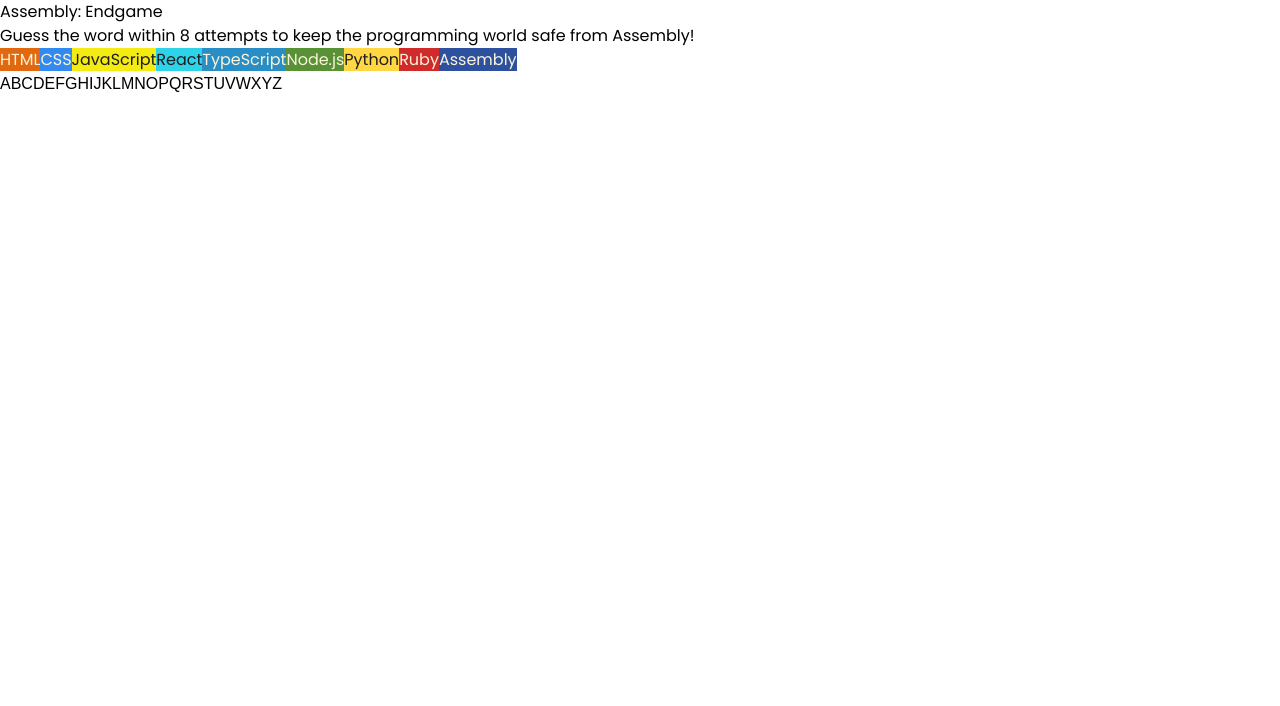
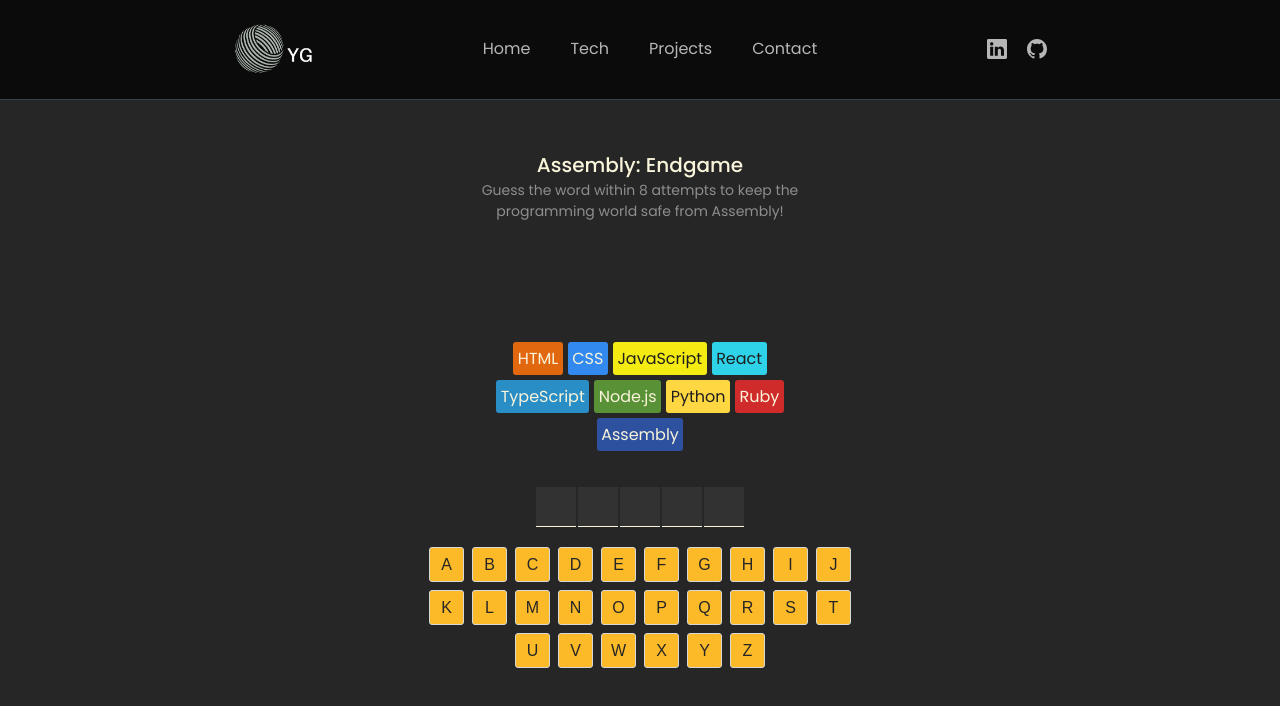
Before and after one commit to Ygrebinskiy/ygrebinskiy.github.io, a React (Vite) app: page /endgame in a window 1280 px wide. Shown: the top 706 px of the page. Built offline with nearby package versions, Linux system fonts and the light colour scheme.

Commit message:
Fixed up hangman to work on click! Looks good :)

```diff
--- a/src/Hangman.module.css
+++ b/src/Hangman.module.css
@@ -1,39 +1,33 @@
-* {
-    box-sizing: border-box;
-}
-
-body {
+.HangmanBody {
     margin: 0;
     font-family: "Hanken Grotesk", Arial, sans-serif;
     background-color: #262626;
     color: #D9D9D9;
     padding: 20px;
+    padding-top: 150px;
     height: 100vh;
-}
-
-main {
     display: flex;
     flex-direction: column;
     align-items: center;
 }
 
-header {
+.HangmanHeader {
     text-align: center;
 }
 
-header > h1 {
+.HangmanHeader > h1 {
     font-size: 1.25rem;
     font-weight: 500;
     color: #F9F4DA;
 }
 
-header > p {
+.HangmanHeader > p {
     font-size: 0.875rem;
     max-width: 350px;
     color: #8E8E8E;
 }
 
-section.game-status {
+.HangmanSection.gameStatus {
     display: flex;
     flex-direction: column;
     align-items: center;
@@ -46,34 +40,34 @@ section.game-status {
     margin-block: 30px;
 }
 
-section.game-status.won {
+.HangmanSection.gameStatus.won {
     background-color: #10A95B;
 }
 
-section.game-status.lost {
+.HangmanSection.gameStatus.lost {
     background-color: #BA2A2A;
 }
 
-section.game-status.farewell {
+.HangmanSection.gameStatus.farewell {
     background-color: #7A5EA7;
     border: 1px dashed #323232;
 }
 
-section.game-status > p {
+.HangmanSection.gameStatus > p {
     margin: 5px;
 }
 
-section.game-status > p.farewell-message {
+.HangmanSection.gameStatus > p.farewellMessage {
     font-style: italic;
     font-weight: 400;
 }
 
-section.game-status > h2 {
+.HangmanSection.game-status > h2 {
     font-size: 1.25rem;
     margin: 5px
 }
 
-section.language-chips {
+.HangmanSection.languageChips {
     display: flex;
     flex-wrap: wrap;
     gap: 5px;
@@ -82,14 +76,14 @@ section.language-chips {
     margin-bottom: 36px;
 }
 
-span.chip {
+.HangmanSpan.chip {
     border-radius: 3px;
     padding: 4.5px;
     position: relative;
 }
 
 /* Dimmed overlay with skull on "lost" languages */
-span.chip.lost::before {
+.HangmanSpan.chip.lost::before {
     content: "💀";
     position: absolute;
     display: flex;
@@ -103,14 +97,14 @@ span.chip.lost::before {
     background-color: rgba(0, 0, 0, 0.7);
 }
 
-section.word {
+.HangmanSection.word {
     display: flex;
     justify-content: center;
     gap: 2px;
     margin-bottom: 20px;
 }
 
-section.word > span {
+.HangmanSection.word > span {
     height: 40px;
     width: 40px;
     background-color: #323232;
@@ -121,11 +115,11 @@ section.word > span {
     border-bottom: 1px solid #F9F4DA;
 }
 
-section.word > span.missed-letter {
+.HangmanSection.word > span.missedLetter {
     color: #EC5D49;
 }
 
-section.keyboard {
+.HangmanSection.keyboard {
     display: flex;
     flex-wrap: wrap;
     gap: 8px;
@@ -134,29 +128,30 @@ section.keyboard {
     margin-bottom: 36px;
 }
 
-section.keyboard > button {
+.HangmanSection.keyboard > button {
     height: 35px;
     width: 35px;
     background-color: #FCBA29;
     border: 1px solid #D7D7D7;
     border-radius: 3px;
     cursor: pointer;
+    color: #262626 ;
 }
 
-section.keyboard > button.correct {
+.HangmanSection.keyboard > button.correct {
     background-color: #10A95B;
 }
 
-section.keyboard > button.wrong {
+.HangmanSection.keyboard > button.wrong {
     background-color: #EC5D49;
 }
 
-section.keyboard > button:disabled {
+.HangmanSection.keyboard > button:disabled {
     cursor: not-allowed;
     opacity: 0.5
 }
 
-button.new-game {
+.HangmanButton.newGame {
     background-color: #11B5E5;
     border: 1px solid #D7D7D7;
     border-radius: 4px;
@@ -168,7 +163,7 @@ button.new-game {
     cursor: pointer;
 }
 
-.sr-only {
+.srOnly {
     position: absolute;
     width: 1px;
     height: 1px;
--- a/src/Project.js
+++ b/src/Project.js
@@ -2,7 +2,6 @@ import TenziImage from "./assets/Tenzi.jpg"
 import HangMan from "./assets/Hangman2.png"
 import Heatmap from "./assets/Heatmap.jpeg"
 import Wordle from "./assets/wordle.webp"
-import image5 from "./assets/5.png"
 
 export const projectsData = [
     {
@@ -32,12 +31,5 @@ export const projectsData = [
         description: "Want to practice your Wordle skills in your downtime? This is the place to do it! ",
         technologies: ["HTML", "CSS", "React"],
         windowURL: ""
-    },
-    {
-        image: image5,
-        title: "Project 5",
-        description: "Sample description",
-        technologies: ["HTML", "CSS", "React"],
-        windowURL: ""
     }
 ]
--- a/src/pages/HangmanPage/HangmanPage.jsx
+++ b/src/pages/HangmanPage/HangmanPage.jsx
@@ -4,6 +4,8 @@ import { languages } from "./languages"
 import { getFarewellText, getRandomWord } from "./utils"
 import Confetti from "react-confetti"
 import { useWindowSize } from 'react-use'
+import HangmanStyle from './../../Hangman.module.css'
+import Navbar from "../../components/Navbar"
 
 export default function AssemblyEndgame() {
     // State values
@@ -44,10 +46,10 @@ export default function AssemblyEndgame() {
             backgroundColor: lang.backgroundColor,
             color: lang.color
         }
-        const className = clsx("chip", isLanguageLost && "lost")
+
         return (
             <span
-                className={className}
+                className={`${HangmanStyle.HangmanSpan} ${HangmanStyle.chip} ${isLanguageLost && HangmanStyle.lost}`}
                 style={styles}
                 key={lang.name}
             >
@@ -58,11 +60,9 @@ export default function AssemblyEndgame() {
 
     const letterElements = currentWord.split("").map((letter, index) => {
         const shouldRevealLetter = isGameLost || guessedLetters.includes(letter)
-        const letterClassName = clsx(
-            isGameLost && !guessedLetters.includes(letter) && "missed-letter"
-        )
+
         return (
-            <span key={index} className={letterClassName}>
+            <span key={index} className={`${HangmanStyle.HangmanSpan} ${isGameLost && !guessedLetters.includes(letter) && HangmanStyle.missedLetter}`}>
                 {shouldRevealLetter ? letter.toUpperCase() : ""}
             </span>
         )
@@ -72,14 +72,10 @@ export default function AssemblyEndgame() {
         const isGuessed = guessedLetters.includes(letter)
         const isCorrect = isGuessed && currentWord.includes(letter)
         const isWrong = isGuessed && !currentWord.includes(letter)
-        const className = clsx({
-            correct: isCorrect,
-            wrong: isWrong
-        })
 
         return (
             <button
-                className={className}
+                className={`${isCorrect && HangmanStyle.correct} ${isWrong && HangmanStyle.wrong}`}
                 key={letter}
                 disabled={isGameOver}
                 aria-disabled={guessedLetters.includes(letter)}
@@ -91,7 +87,7 @@ export default function AssemblyEndgame() {
         )
     })
 
-    const gameStatusClass = clsx("game-status", {
+    const gameStatusClass = clsx("gameStatus", {
         won: isGameWon,
         lost: isGameLost,
         farewell: !isGameOver && isLastGuessIncorrect
@@ -100,7 +96,7 @@ export default function AssemblyEndgame() {
     function renderGameStatus() {
         if (!isGameOver && isLastGuessIncorrect) {
             return (
-                <p className="farewell-message">
+                <p className={HangmanStyle.farewellMessage}>
                     {getFarewellText(languages[wrongGuessCount - 1].name)}
                 </p>
             )
@@ -127,63 +123,45 @@ export default function AssemblyEndgame() {
     }
 
     return (
-        <main>
-            <header>
+        <>
+            <Navbar />
+            <main className={HangmanStyle.HangmanBody}>
+                <header className={HangmanStyle.HangmanHeader}>
                     <h1>Assembly: Endgame</h1>
                     <p>Guess the word within 8 attempts to keep the
                     programming world safe from Assembly!</p>
                 </header>
 
-            <section>
+                <section className={HangmanStyle.HangmanSection}>
                     {isGameWon &&
                     <Confetti width={width} height={height}
                     /> }
                 </section>
 
                 <section
-                aria-live="polite"
-                role="status"
-                className={gameStatusClass}
+                    className={`${HangmanStyle.HangmanSection} ${HangmanStyle.gameStatus} ${isGameWon && HangmanStyle.won} ${isGameLost && HangmanStyle.lost} ${!isGameOver && isLastGuessIncorrect && HangmanStyle.farewell   }`}
                 >
                     {renderGameStatus()}
                 </section>
 
-            <section className="language-chips">
+                <section className={`${HangmanStyle.HangmanSection} ${HangmanStyle.languageChips}`}>
                     {languageElements}
                 </section>
 
-            <section className="word">
+                <section className={`${HangmanStyle.HangmanSection} ${HangmanStyle.word}`}>
                     {letterElements}
                 </section>
 
-            {/* Combined visually-hidden aria-live region for status updates */}
-            <section
-                className="sr-only"
-                aria-live="polite"
-                role="status"
-            >
-                <p>
-                    {currentWord.includes(lastGuessedLetter) ?
-                        `Correct! The letter ${lastGuessedLetter} is in the word.` :
-                        `Sorry, the letter ${lastGuessedLetter} is not in the word.`
-                    }
-                    You have {numGuessesLeft} attempts left.
-                </p>
-                <p>Current word: {currentWord.split("").map(letter =>
-                    guessedLetters.includes(letter) ? letter + "." : "blank.")
-                    .join(" ")}</p>
-
-            </section>
-
-            <section className="keyboard">
+                <section className={`${HangmanStyle.HangmanSection} ${HangmanStyle.keyboard}`}>
                     {keyboardElements}
                 </section>
 
                 {isGameOver &&
                     <button
-                    className="new-game"
+                        className={`${HangmanStyle.HangmanButton} ${HangmanStyle.newGame}`}
                         onClick={startNewGame}
                     >New Game</button>}
             </main>
+        </>
     )
 }
```
Also changed, not shown: src/components/Projects.jsx (line endings or trailing spaces). Lines whose indentation alone changed are shown as unchanged.
